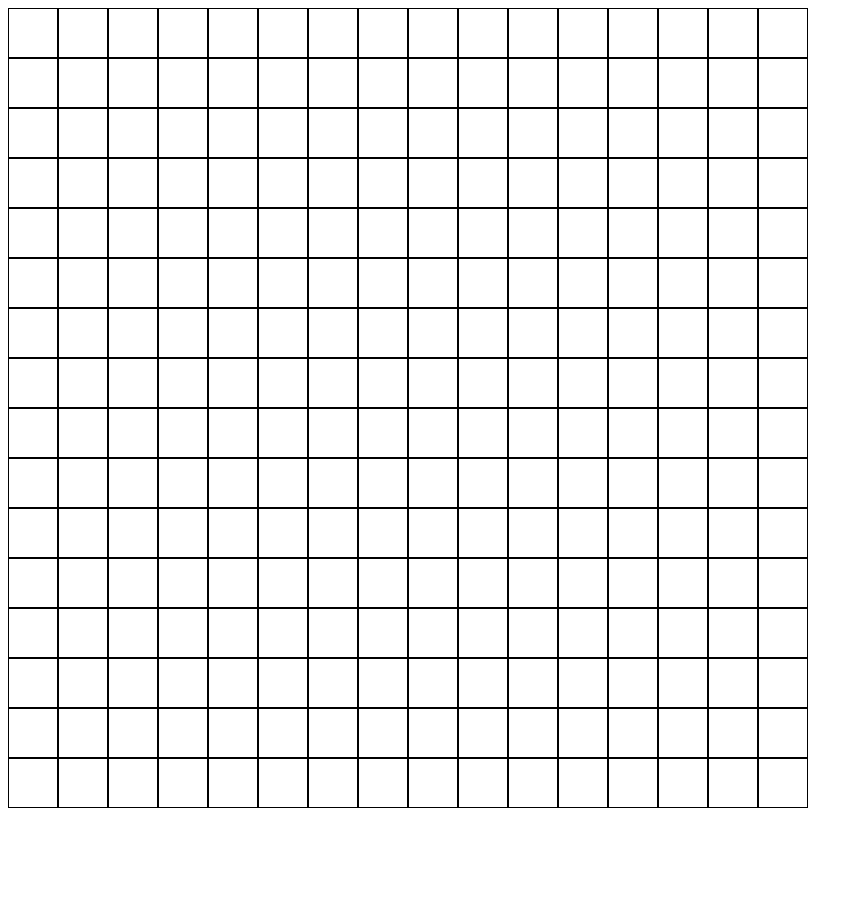
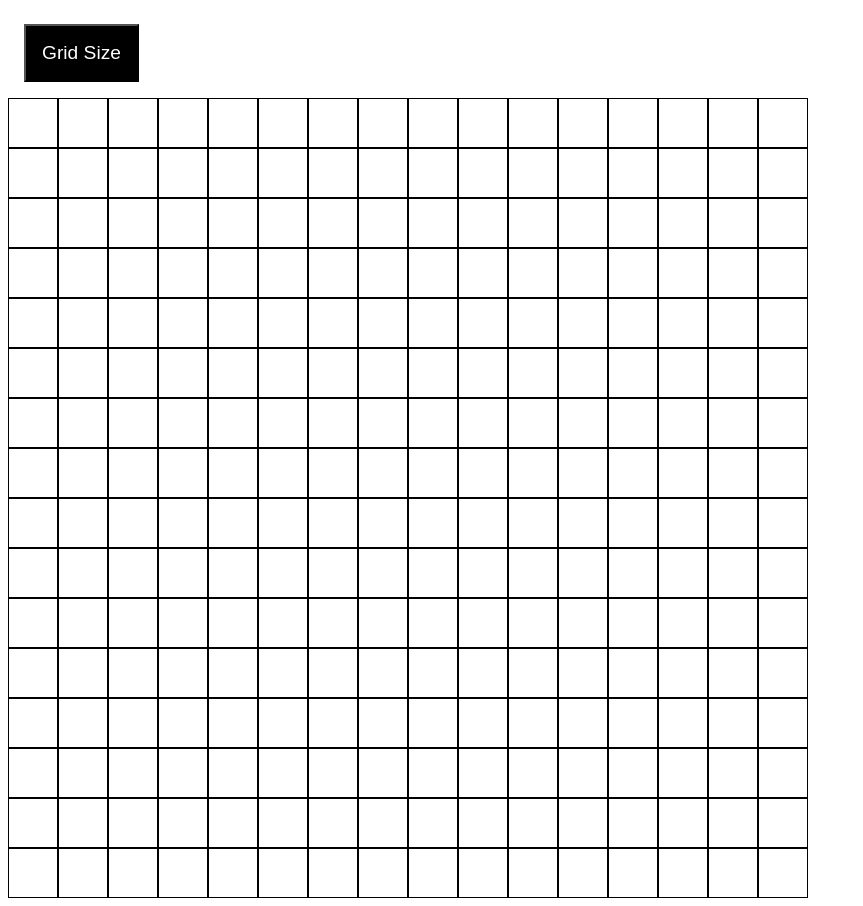
Before and after one commit to ImBoB99/etch-a-sketch, a plain HTML site: page index.html in a window 1280 px wide. Shown: the whole page, without its empty margins (0-863 px from the left). Before the commit the page ends 816 px from the top, so only its background shows below. Drawn offline with Linux system fonts and the light colour scheme.

Commit message:
Add custom grid sizing Verify correct grid sizing input Set default grid size to 16x16

```diff
--- a/index.html
+++ b/index.html
@@ -8,6 +8,8 @@
 </head>
 <body>
 
+    <button class = "btn">Grid Size</button>
+
     <div class="container"></div>
 
     <script src="script.js"></script>
--- a/script.js
+++ b/script.js
@@ -1,16 +1,42 @@
 const container = document.querySelector(".container");
-
-
-for (let i = 0; i < 256; i++) {
-    const square = document.createElement("div");
-    square.classList.add("square");
-    container.appendChild(square);
-}
+const gridDimensions = 800;
+let squareDimensions = 0;
 
 function hoverPaint(e) {
     e.target.classList.add("paint");
 }
 
-const squares = document.querySelectorAll(".square");
+function gridSize() {
+    let squaresPerSide = prompt("Enter grid size");
+    // convert string to number
+    squaresPerSide = parseInt(squaresPerSide);
 
-squares.forEach(square => square.addEventListener("mouseover", hoverPaint));
+    if (isNaN(squaresPerSide) || squaresPerSide < 0 || squaresPerSide > 100) {
+        alert("Please enter a valid number between 1 and 100");
+        squaresPerSide = 16;
+    }
+    setGrid(squaresPerSide);
+}
+
+function setGrid(squaresPerSide = 16) {
+    container.innerHTML = "";
+    for (let i = 0; i < (squaresPerSide**2); i++) {
+        const square = document.createElement("div");
+        square.classList.add("square");
+        squareDimensions = gridDimensions / squaresPerSide;
+        square.setAttribute("style", `width:${squareDimensions}px; height:${squareDimensions}px;`)
+        container.appendChild(square);
+        squareEvents();
+    }
+}
+
+function squareEvents () {
+    const squares = document.querySelectorAll(".square");
+    squares.forEach(square => square.addEventListener("mouseover", hoverPaint));
+}
+
+const btn = document.querySelector(".btn");
+
+btn.addEventListener("click", gridSize);
+
+setGrid();
--- a/style.css
+++ b/style.css
@@ -11,10 +11,17 @@
 
 .square {
     border: 1px solid black;
-    width: 50px;
-    height: 50px;
 }
 
 .paint {
     background-color: black;
 }
+
+.btn {
+    background-color: black;
+    color: white;
+    font-family: Arial, Helvetica, sans-serif;
+    font-size: 1.2rem;
+    padding: 1rem;
+    margin: 1rem;
+}
```
